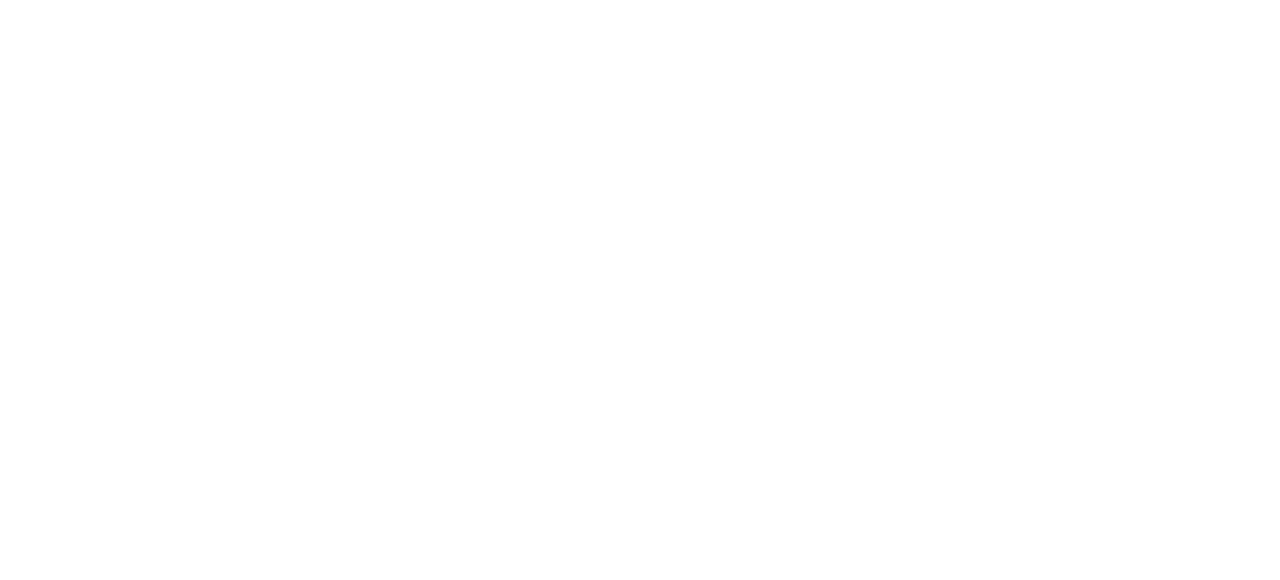
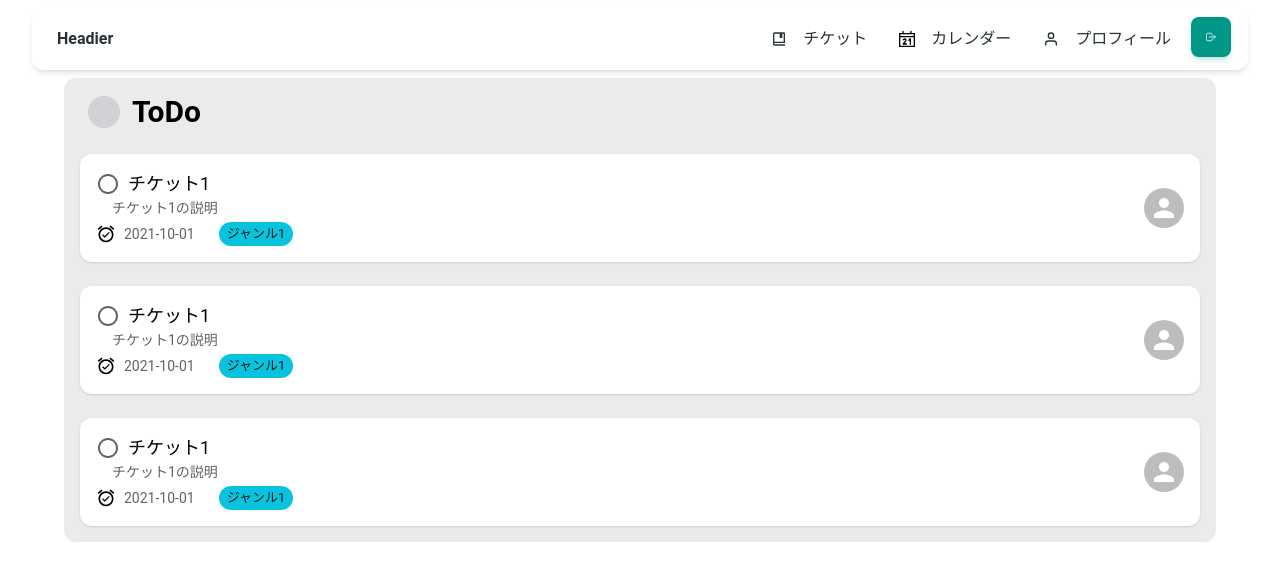
Before and after one commit to yu-3in/team_c_frontend, a React (Vite) app: page /tickets in a window 1280 px wide. Before the commit this address had no page. Shown: the top 580 px of the page. Built offline with nearby package versions, Linux system fonts and the light colour scheme.

Commit message:
feat: TicketCard component

```diff
--- a/src/App.tsx
+++ b/src/App.tsx
@@ -1,11 +1,13 @@
 import { BrowserRouter, Route, Routes } from 'react-router-dom'
 import { Home } from './pages'
+import { Tickets } from './pages/tickets'
 
 const App = () => {
   return (
     <BrowserRouter>
       <Routes>
         <Route path="/" element={<Home />} />
+        <Route path="tickets" element={<Tickets />} />
       </Routes>
     </BrowserRouter>
   )
--- /dev/null
+++ b/src/components/Tickets/TicketCard.tsx
@@ -0,0 +1,44 @@
+import { Ticket } from '../../types/ticket'
+import PanoramaFishEyeIcon from '@mui/icons-material/PanoramaFishEye'
+import AlarmOnIcon from '@mui/icons-material/AlarmOn'
+import { Avatar, CardActionArea, CardContent, Chip } from '@mui/material'
+
+export type TicketsCardProps = { ticket: Ticket }
+
+export const TicketsCard: React.FC<TicketsCardProps> = ({ ticket }) => {
+  return (
+    <div className="rounded-xl bg-white shadow">
+      <CardActionArea>
+        <CardContent>
+          <div className="flex items-center justify-between">
+            <div className="space-y-1">
+              <div>
+                <div className="flex items-center gap-2">
+                  <PanoramaFishEyeIcon className="truncate text-[#636366]" />
+                  <div className="text-lg">{ticket.title}</div>
+                </div>
+                <div className="truncate pl-4 text-sm text-[#636366]">{ticket.description}</div>
+              </div>
+              <div className="flex items-center justify-between text-sm">
+                <div className="flex items-center gap-6">
+                  <div className="flex items-center gap-2">
+                    <AlarmOnIcon fontSize="small" />
+                    <div className="text-[#636366]">{ticket.dueDate}</div>
+                  </div>
+                  <Chip
+                    label={ticket.genre.title}
+                    size="small"
+                    sx={{
+                      backgroundColor: ticket.genre.color,
+                    }}
+                  />
+                </div>
+              </div>
+            </div>
+            <Avatar></Avatar>
+          </div>
+        </CardContent>
+      </CardActionArea>
+    </div>
+  )
+}
--- /dev/null
+++ b/src/components/Tickets/TicketList.tsx
@@ -0,0 +1,42 @@
+import { Status } from '../../types/status'
+import { Ticket } from '../../types/ticket'
+import { TicketsCard } from './TicketCard'
+
+const statusConfig: {
+  [key in Status]: {
+    color: string
+    title: string
+    circleColor: string
+  }
+} = {
+  todo: { color: '#ECEAEA', title: 'ToDo', circleColor: '#D1D1D6' },
+  doing: { color: '#E4F0E3', title: 'In Progress', circleColor: '#339505' },
+  done: { color: '#F3E4FA', title: 'Done', circleColor: '#7441E1' },
+}
+
+export type TicketListProps = {
+  tickets: Ticket[]
+  color?: string
+  status: Status
+}
+
+export const TicketList: React.FC<TicketListProps> = ({ tickets, status }) => {
+  return (
+    <ul
+      className="list-none space-y-6 rounded-xl p-4"
+      style={{ backgroundColor: statusConfig[status].color }}>
+      <div className="flex items-center gap-3 pl-2">
+        <div
+          className="h-8 w-8 rounded-full"
+          style={{ backgroundColor: statusConfig[status].circleColor }}></div>
+        <h2 className="text-3xl font-bold">{statusConfig[status].title}</h2>
+      </div>
+
+      {tickets.map((ticket) => (
+        <li key={ticket.id}>
+          <TicketsCard ticket={ticket} />
+        </li>
+      ))}
+    </ul>
+  )
+}
--- /dev/null
+++ b/src/pages/tickets.tsx
@@ -0,0 +1,142 @@
+import { Container } from '@mui/material'
+import { Layout } from '../components/Layout/Layout'
+import { TicketList } from '../components/Tickets/TicketList'
+import { Ticket } from '../types/ticket'
+
+const tickets: Ticket[] = [
+  {
+    id: 1,
+    title: 'チケット1',
+    description: 'チケット1の説明',
+    status: 'todo',
+    dueDate: '2021-10-01',
+    startAt: '2021-10-01',
+    endAt: '2021-10-01',
+    user: {
+      id: 1,
+      name: 'ユーザー1',
+      email: 'example@test.com',
+      genres: [
+        {
+          id: 1,
+          title: 'ジャンル1',
+          createdAt: '2021-10-01',
+          updatedAt: '2021-10-01',
+          color: '#07C3DD',
+        },
+        {
+          id: 2,
+          title: 'ジャンル2',
+          createdAt: '2021-10-01',
+          updatedAt: '2021-10-01',
+          color: '#07C3DD',
+        },
+      ],
+      createdAt: '2021-10-01',
+      updatedAt: '2021-10-01',
+    },
+    genre: {
+      id: 1,
+      title: 'ジャンル1',
+      createdAt: '2021-10-01',
+      updatedAt: '2021-10-01',
+      color: '#07C3DD',
+    },
+    createdAt: '2021-10-01',
+    updatedAt: '2021-10-01',
+  },
+  {
+    id: 1,
+    title: 'チケット1',
+    description: 'チケット1の説明',
+    status: 'todo',
+    dueDate: '2021-10-01',
+    startAt: '2021-10-01',
+    endAt: '2021-10-01',
+    user: {
+      id: 1,
+      name: 'ユーザー1',
+      email: 'example@test.com',
+      genres: [
+        {
+          id: 1,
+          title: 'ジャンル1',
+          createdAt: '2021-10-01',
+          updatedAt: '2021-10-01',
+          color: '#07C3DD',
+        },
+        {
+          id: 2,
+          title: 'ジャンル2',
+          createdAt: '2021-10-01',
+          updatedAt: '2021-10-01',
+          color: '#07C3DD',
+        },
+      ],
+      createdAt: '2021-10-01',
+      updatedAt: '2021-10-01',
+    },
+    genre: {
+      id: 1,
+      title: 'ジャンル1',
+      createdAt: '2021-10-01',
+      updatedAt: '2021-10-01',
+      color: '#07C3DD',
+    },
+    createdAt: '2021-10-01',
+    updatedAt: '2021-10-01',
+  },
+  {
+    id: 1,
+    title: 'チケット1',
+    description: 'チケット1の説明',
+    status: 'todo',
+    dueDate: '2021-10-01',
+    startAt: '2021-10-01',
+    endAt: '2021-10-01',
+    user: {
+      id: 1,
+      name: 'ユーザー1',
+      email: 'example@test.com',
+      genres: [
+        {
+          id: 1,
+          title: 'ジャンル1',
+          createdAt: '2021-10-01',
+          updatedAt: '2021-10-01',
+          color: '#07C3DD',
+        },
+        {
+          id: 2,
+          title: 'ジャンル2',
+          createdAt: '2021-10-01',
+          updatedAt: '2021-10-01',
+          color: '#07C3DD',
+        },
+      ],
+      createdAt: '2021-10-01',
+      updatedAt: '2021-10-01',
+    },
+    genre: {
+      id: 1,
+      title: 'ジャンル1',
+      createdAt: '2021-10-01',
+      updatedAt: '2021-10-01',
+      color: '#07C3DD',
+    },
+    createdAt: '2021-10-01',
+    updatedAt: '2021-10-01',
+  },
+]
+
+export const Tickets: React.FC = () => {
+  return (
+    <Layout>
+      <Container>
+        <div>
+          <TicketList tickets={tickets} status="todo" />
+        </div>
+      </Container>
+    </Layout>
+  )
+}
--- /dev/null
+++ b/src/types/status.ts
@@ -0,0 +1 @@
+export type Status = 'todo' | 'doing' | 'done'
```
